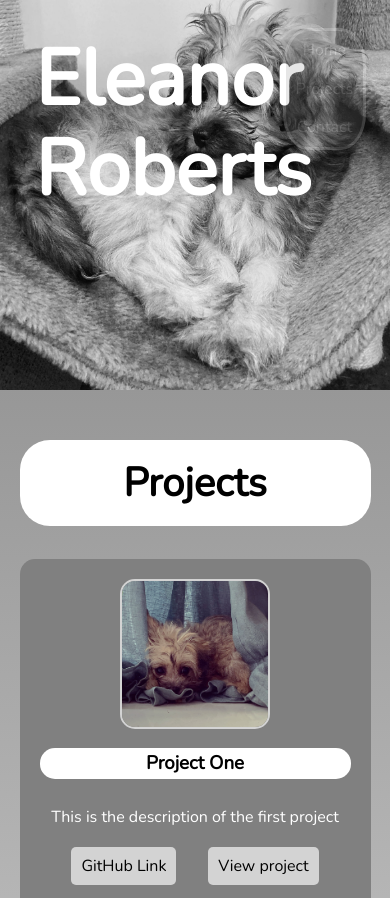
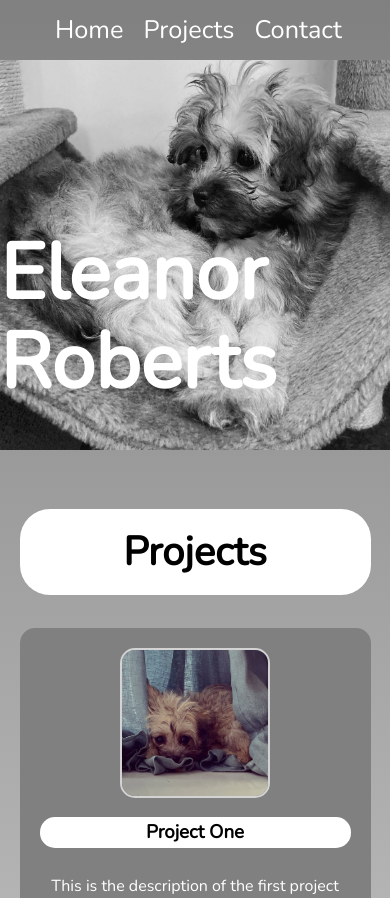
Before and after one commit to EleanorRoberts/eleanorroberts.github.io, a plain HTML site: page portfolio.html in a window 390 px wide. Shown: the top 898 px of the page. Drawn offline with nearby package versions, Linux system fonts and the light colour scheme.

Commit message:
changed nav to be at the top when on phone screen, adjusted border/positioning/font size of affected elements

```diff
--- a/portfoliostyle.css
+++ b/portfoliostyle.css
@@ -65,7 +65,7 @@ h2, h3 {
 }
 
 h2 {
-	margin-top: 50px;
+	margin-top: 10vh;
 	font-size: 40px;
 	border-radius: 30px;
 	padding: 20px 0;
@@ -184,6 +184,7 @@ footer div {
 
 	h1 {
 		padding: 9vw;
+		font-size: 20vw;
 	}
 
 	nav {
@@ -197,6 +198,20 @@ footer div {
 		width: 90%;
 	}
 
+	nav {
+		position: static;
+		width: 90vw;
+		height: 3vw;
+		font-size: 3vh;
+		opacity: 1;
+		border-radius: 0;
+		border: 0;
+		flex-direction: row;
+		justify-content: space-evenly;
+		align-items: center;
+		background-color: transparent;
+	}
+
 	.project-item {
 		flex-direction: column;
 		align-items: center;
@@ -207,17 +222,18 @@ footer div {
 	}
 
 	h1 {
-		padding-bottom: 45vw;
+		padding: 0;
+		padding-bottom: 15vw;
 		font-size: 20vw;
+	}
+
+	h2 {
+		margin-top: 5vh;
 	}
 
 	header {
 		background-size: contain;
-	}
-
-	nav {
-		opacity: 0.2;
-		padding: 0;
+		padding-top: 20vh;
 	}
 
 	.media-links {
```
